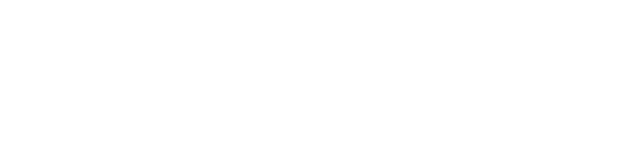
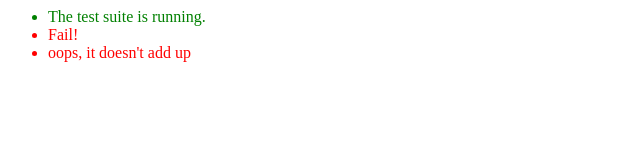
Before and after one commit to hpfast/ninjest, a plain HTML site: page index.html in a window 1280 px wide. Shown: the whole page, without its empty margins (0-640 px from the left). Drawn offline with Linux system fonts and the light colour scheme.

Commit message:
implement SotJN assert function for browser and node

```diff
--- a/browserscript.js
+++ b/browserscript.js
@@ -1,3 +1,14 @@
 //this is my script that I want to run in the browser
 
-console.log(test.test());
+function aTestFunc(){
+    var a = 2, b = 3;
+
+    return a + b == 9;
+
+}
+
+window.onload = function() {
+    test.assert(1 + 2 == 3, "The test suite is running.");
+    test.assert(1 + 2 == 4, "Fail!");
+    test.assert(aTestFunc(), "oops, it doesn't add up");
+};
--- a/index.html
+++ b/index.html
@@ -1,7 +1,12 @@
 <html>
 <head>
+    <style>
+        #results li.pass { color: green; }
+        #results li.fail { color: red; }
+    </style>
 </head>
 <body>
+<ul id="results"></ul>
 <script src="test.js"></script>
 <script src="browserscript.js"></script>
 </body>
--- a/test.js
+++ b/test.js
@@ -1,19 +1,21 @@
 (function(exports){
 
 
-    var nodetest = function() {
-        console.log('testing node');
+    var nodeAssert = function(value, desc) {
+        var result = value ? 'PASS: ' : 'FAIL: ';
+            console.log(result + desc);
+    };
 
+
+    var browserAssert = function(value, desc) {
+        var li = document.createElement("li");
+        li.className = value ? 'pass' : 'fail';
+        li.appendChild(document.createTextNode(desc));
+        document.getElementById("results").appendChild(li);
     }
 
 
-    var browsertest = function() {
-        console.log('testing browser');
-
-    }
-
-
-    exports.test = typeof window === 'undefined' ? nodetest : browsertest;
+    exports.assert = typeof window === 'undefined' ? nodeAssert : browserAssert;
 
 
 })(typeof exports === 'undefined'? this['test']={}: exports);
```
Also changed, not shown: nodescript.js (+12 -1 lines), README.md.
